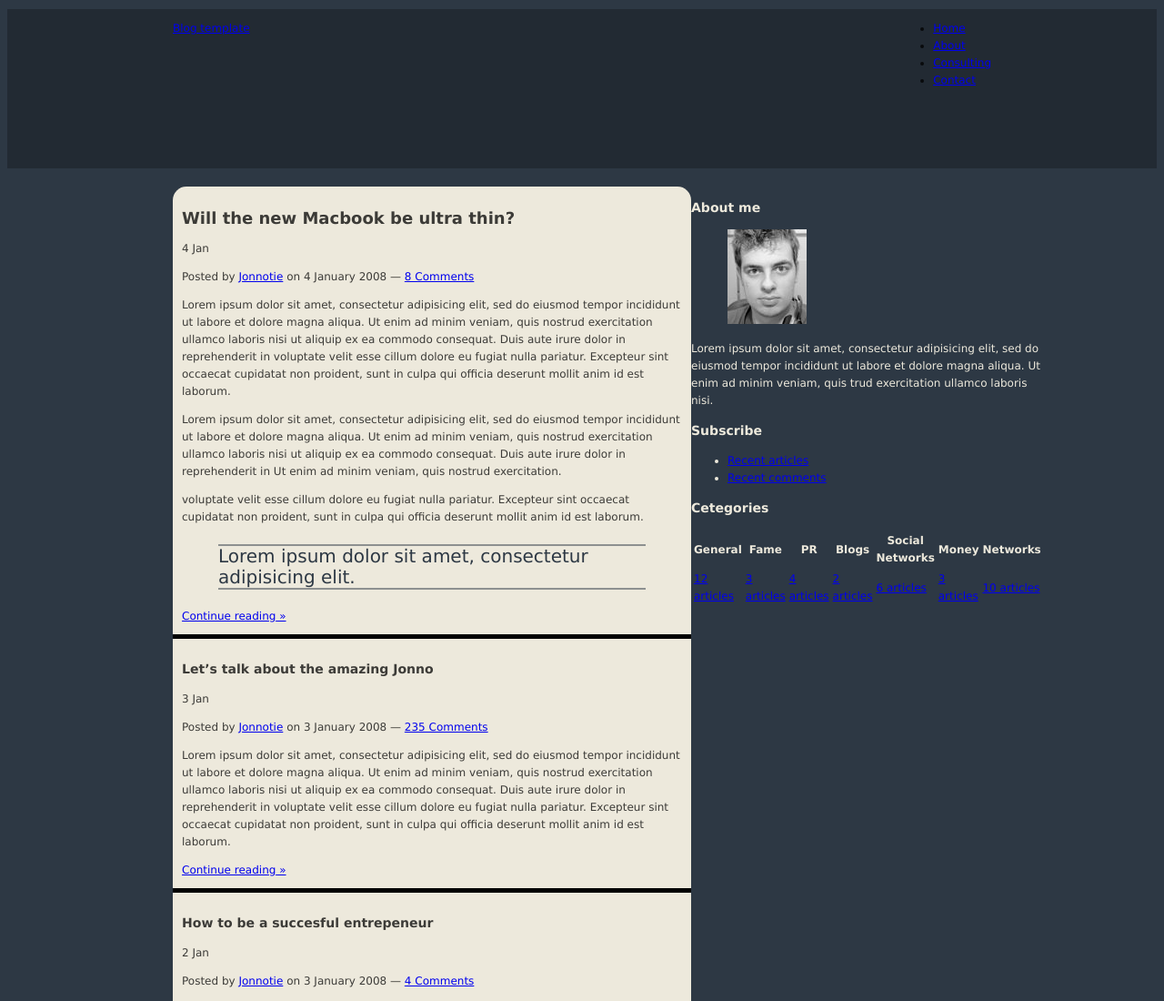
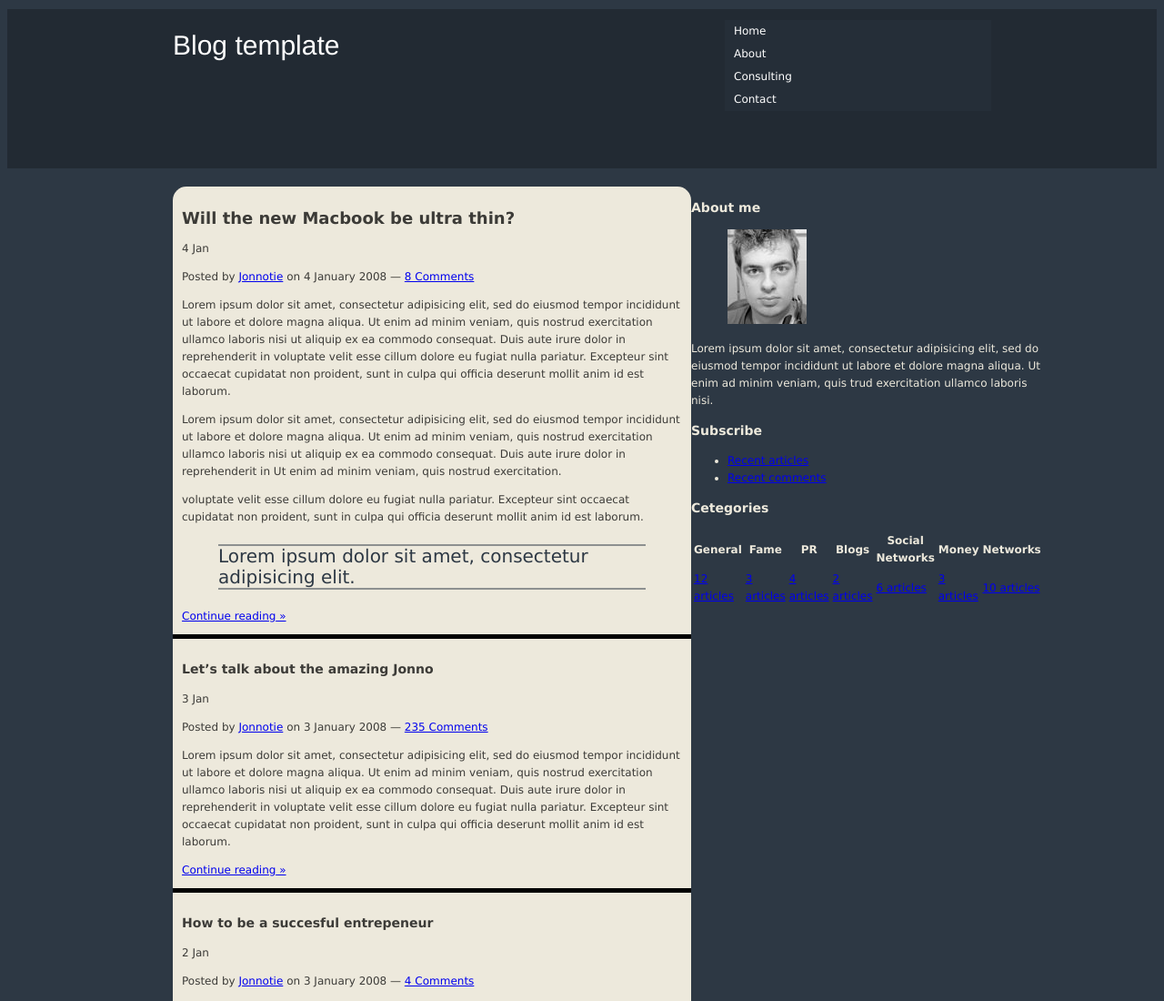
Before and after one commit to Ksnss/blog-temp, a plain HTML site: page index.html in a window 1280 px wide. Shown: the top 1100 px of the page at 91% size. Drawn offline with Linux system fonts and the light colour scheme.

Commit message:
;aljsvnklsdjb

```diff
--- a/css/master.css
+++ b/css/master.css
@@ -40,6 +40,34 @@ header {
 .nav-logo {
   width: 300px;
   height: 175px;
+  color: #ffffff;
+  font-family: "HelveticaNeue-Light", "Helvetica Neue Light", "Helvetica Neue",
+  Helvetica, Arial, "Lucida Grande", sans-serif;
+  text-decoration: none;
+  font-size: 30px;
+  justify-content: center;
+}
+
+.nav-list {
+  list-style: none;
+}
+
+.nav-list li {
+    height: 25px;
+}
+.nav-list a {
+  display: inline-block;
+  color: #ffffff;
+  text-decoration: none;
+  width: 280px;
+  margin-bottom: 1px;
+  background-color: #252e38;
+  padding: 3px;
+  padding-left: 10px;
+}
+
+.nav-list a:hover {
+  background-color: #2d3844;
 }
 
 .flex-conteiner{
--- a/index.html
+++ b/index.html
@@ -13,7 +13,7 @@
             <p>Blog template</p>
           </a>
           <ul class="nav-list">
-            <li><a href="#">Home</a></li>
+            <li><a href="index.html">Home</a></li>
             <li><a href="#">About</a></li>
             <li><a href="#">Consulting</a></li>
             <li><a href="#">Contact</a></li>
```
